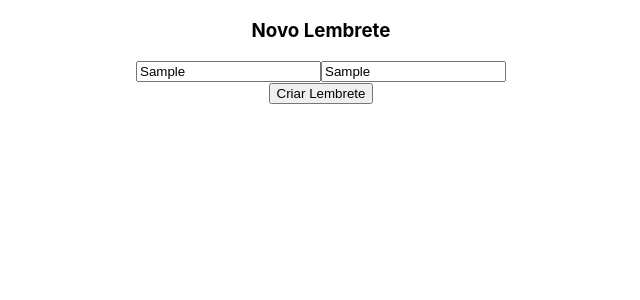
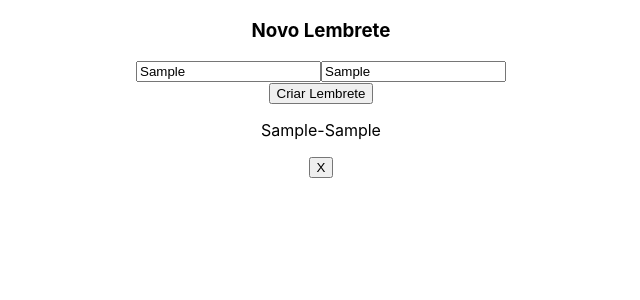
Before and after one commit to PabloMafra/app-lembrete, a React (Create React App) app: page / in a window 1280 px wide. Both pictures are taken after typing "Sample", "Sample" into the empty fields and a click on the button "Criar Lembrete". Shown: the top 300 px of the page, without its empty margins (319-959 px from the left). Built offline with nearby package versions, Linux system fonts and the light colour scheme.

Commit message:
excluindo lembretes

```diff
--- a/src/App.js
+++ b/src/App.js
@@ -1,5 +1,5 @@
 import './App.css';
-import Lembrete from './components/Lembrete';
+import Lembrete from './components/lembrete/index.jsx';
 
 
 function App() {
--- a/src/components/Lembrete.jsx
+++ b/src/components/lembrete/index.jsx
@@ -1,4 +1,3 @@
-    import react from 'react';
 import { useState } from 'react';
 
 function Lembrete (){
@@ -14,13 +13,26 @@ function Lembrete (){
 
         /*pegar os dados que estão em nomeLembrete e dataLembrete
         criar um objeto com eles {nomeLembrete, dataLembrete} "lembrete"*/
-        const lembrete = {
-            nome: nomeLembrete, data: dataLembrete
+        if(nomeLembrete.length>0 && dataLembrete.length>0){
+            const numeroId = Math.random();
+            const lembrete = {
+                nome: nomeLembrete, data: dataLembrete, id: numeroId
+            }
+
+            //salvar na lista de lembrete -> setListaLembrete(objeto)
+            setListaLembrete([...listaLembrete, lembrete]);
+        }else{
+            alert("Os campos devem estar preenchidos!");
         }
 
-        //salvar na lista de lembrete -> setListaLembrete(objeto)
-        setListaLembrete([...listaLembrete, lembrete]);
 
+    }
+
+    function Deletar(id){
+        const listaFiltrada = listaLembrete.filter((item)=> item.id !== id);
+
+        //filtra a lista retirando o item pelo index
+        setListaLembrete(listaFiltrada);
     }
 
     function AlterarTexto(e){
@@ -31,10 +43,14 @@ function Lembrete (){
         setDataLembrete(e.target.value);
     }
 
+    function Submeter(e){
+        e.preventDefault();
+    }
+
     return (
        <div>
         <h3>Novo Lembrete</h3>
-        <form>
+        <form onSubmit={Submeter}>
             <div>
                 <input type="text" placeholder="Nome do lembrete" onChange={AlterarTexto} value={nomeLembrete}/>
 
@@ -46,7 +62,12 @@ function Lembrete (){
                 <div>
                     {/* map para cada item do array tem uma ação */}
                     {listaLembrete.map((item)=>{
-
+                        return(
+                            <div key={item.id}>
+                                <p>{item.nome+"-"+ item.data}</p>
+                                <button onClick={()=>Deletar(item.id)}>X</button>
+                            </div>
+                        )
                     })}
                 </div>
             </div>
```
